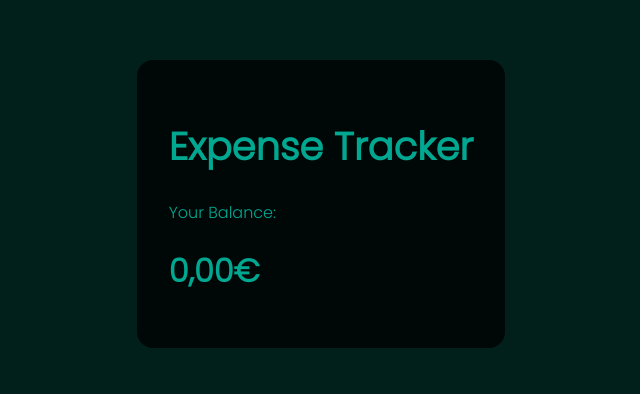
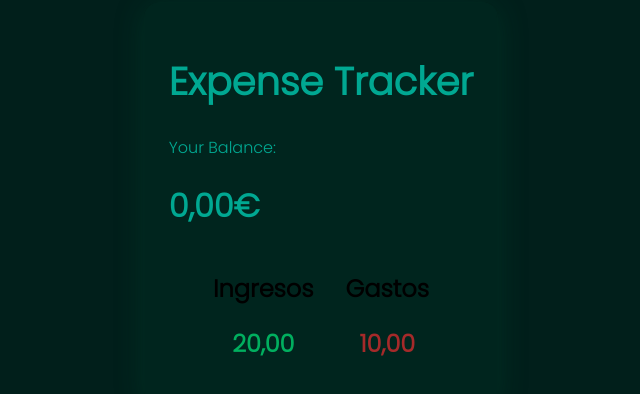
Before and after one commit to Kelzem1/Expense-Tracker, a React (Vite) app: page / in a window 1280 px wide. Shown: the part 196-590 px from the top of the page, without its empty margins (319-959 px from the left). Built offline with nearby package versions, Linux system fonts and the light colour scheme.

Commit message:
Balance data

```diff
--- a/src/App.css
+++ b/src/App.css
@@ -7,9 +7,14 @@ body {
   background-color: rgb(1, 31, 27);
 }
 .container {
-  background-color: rgba(0, 0, 0, 0.747);
-  border-radius: 1em;
-  padding: 2em;
+  /* From https://css.glass */
+  padding: 1.5em;
+  background: rgba(0, 41, 33, 0.69);
+  border-radius: 16px;
+  box-shadow: 0 4px 30px rgba(0, 88, 59, 0.295);
+  backdrop-filter: blur(7.3px);
+  -webkit-backdrop-filter: blur(7.3px);
+  border: 1px solid rgba(0, 41, 33, 0.3);
 }
 .header{
   font-family: 'Poppins', sans-serif;
@@ -20,3 +25,17 @@ body {
   color: rgba(0, 179, 155, 0.932);
   font-family: 'Poppins', sans-serif;
 }
+.Bmove-container{
+  display: flex;
+  font-family: 'Poppins', sans-serif;
+  justify-content: center;
+  gap: 2em;
+}
+#Gnum1{
+  color: rgba(0, 204, 109, 0.836);
+  text-align: center;
+}
+#Gnum2{
+  color: brown;
+  text-align: center;
+}
--- a/src/App.jsx
+++ b/src/App.jsx
@@ -1,5 +1,6 @@
 import './App.css'
 import { Balance } from './Components/Balance'
+import { Bmove } from './Components/Bmove'
 import { Header } from './Components/Header'
 
 function App() {
@@ -8,6 +9,7 @@ function App() {
   <div className='container'>
     <Header />
     <Balance />
+    <Bmove />
   </div>
   )
 }
--- /dev/null
+++ b/src/Components/Bmove.jsx
@@ -0,0 +1,16 @@
+export const Bmove = () =>{
+    return(
+        <div className="Bmove-container">
+            <div className="ingresos">
+            <h2>Ingresos</h2>
+            <h2 id="Gnum1">20,00</h2>
+            </div>
+
+            <div className="gastos">
+                <h2>Gastos</h2>
+                <h2 id="Gnum2">10,00</h2>
+            </div>
+
+        </div>
+    )
+}
```
